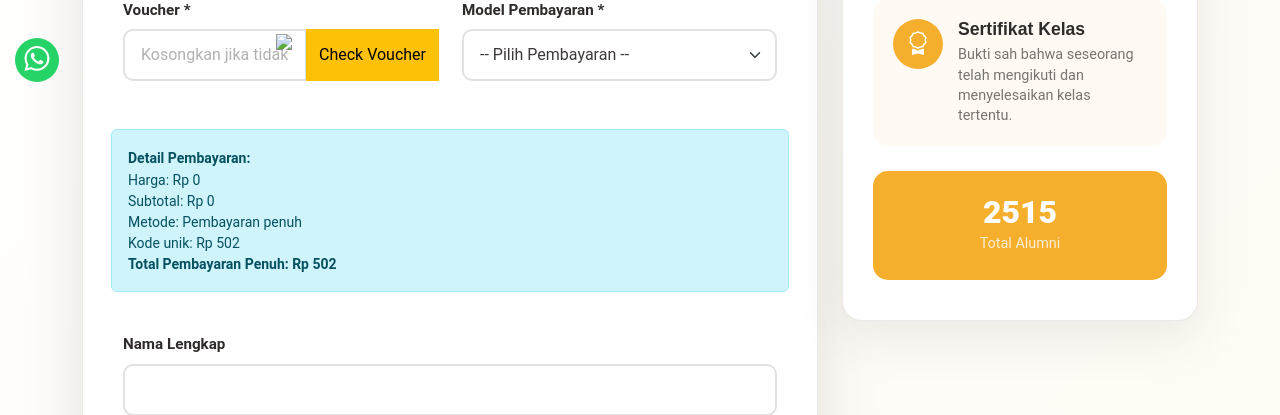
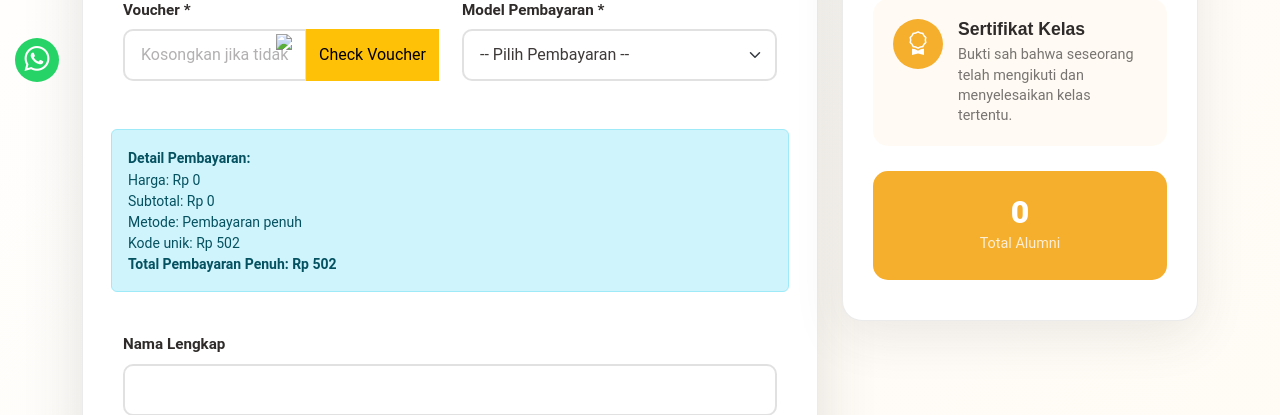
Before and after one commit to cukdus/eqiyuci4, a CodeIgniter 4 app: the page made by app/Views/daftar.php in a window 1280 px wide. Shown: the part 703-1118 px from the top of the page. Run offline with PHP 8.4 and a stand-in for CodeIgniter, Linux system fonts and the light colour scheme; the template is opened without the code that fills it, so the values that code supplies are empty; some libraries are stand-ins or nearby versions.

Commit message:
feat: display dynamic alumni count in registration view
Add Sertifikat model query to fetch and display actual alumni count instead of hardcoded value

```diff
--- a/app/Controllers/Home.php
+++ b/app/Controllers/Home.php
@@ -371,10 +371,14 @@ class Home extends BaseController
             }
         }
 
+        $sertifikatModel = new \App\Models\Sertifikat();
+        $totalAlumni = $sertifikatModel->countAllResults();
+
         return view('daftar', [
             'kelasList' => $kelasList,
             'kotaOptions' => $kotaOptions,
             'selectedKode' => $selectedKode,
+            'total_alumni' => $totalAlumni,
         ]);
     }
 
--- a/app/Views/daftar.php
+++ b/app/Views/daftar.php
@@ -868,7 +868,7 @@ $escape = static fn(string $value): string => htmlspecialchars($value, ENT_QUOTE
 
                 <div class="enrollment-stats mt-4">
                   <div class="stat-item">
-                    <span class="stat-number">2515</span>
+                    <span class="stat-number"><?= number_format($total_alumni ?? 0) ?></span>
                     <span class="stat-label">Total Alumni</span>
                   </div>
                 </div>
```
